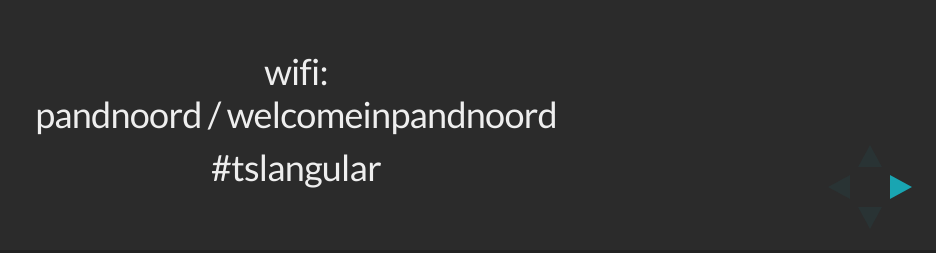
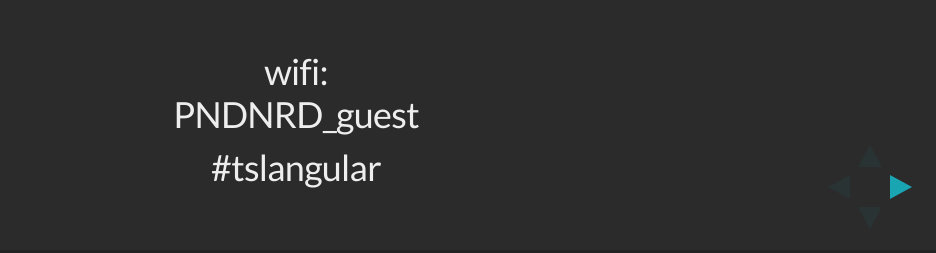
Before and after one commit to anotherwebstorm/angularconference, a website: page html/index.html in a window 1280 px wide. Shown: the part 547-800 px from the top of the page, without its empty margins (344-1280 px from the left). Drawn offline with Linux system fonts and the light colour scheme.

Commit message:
Added correct wifi

```diff
--- a/html/index.html
+++ b/html/index.html
@@ -69,7 +69,7 @@
 						<img width="100" height="100" src="images/img_secret-lab-logo.png" alt="Secret Lab Logo">
 					</p>
 					<br>
-					<p>wifi:<br>pandnoord / welcomeinpandnoord</p>
+					<p>wifi:<br>PNDNRD_guest</p>
 					<p>#tslangular</p>
 				</section>
 
```
